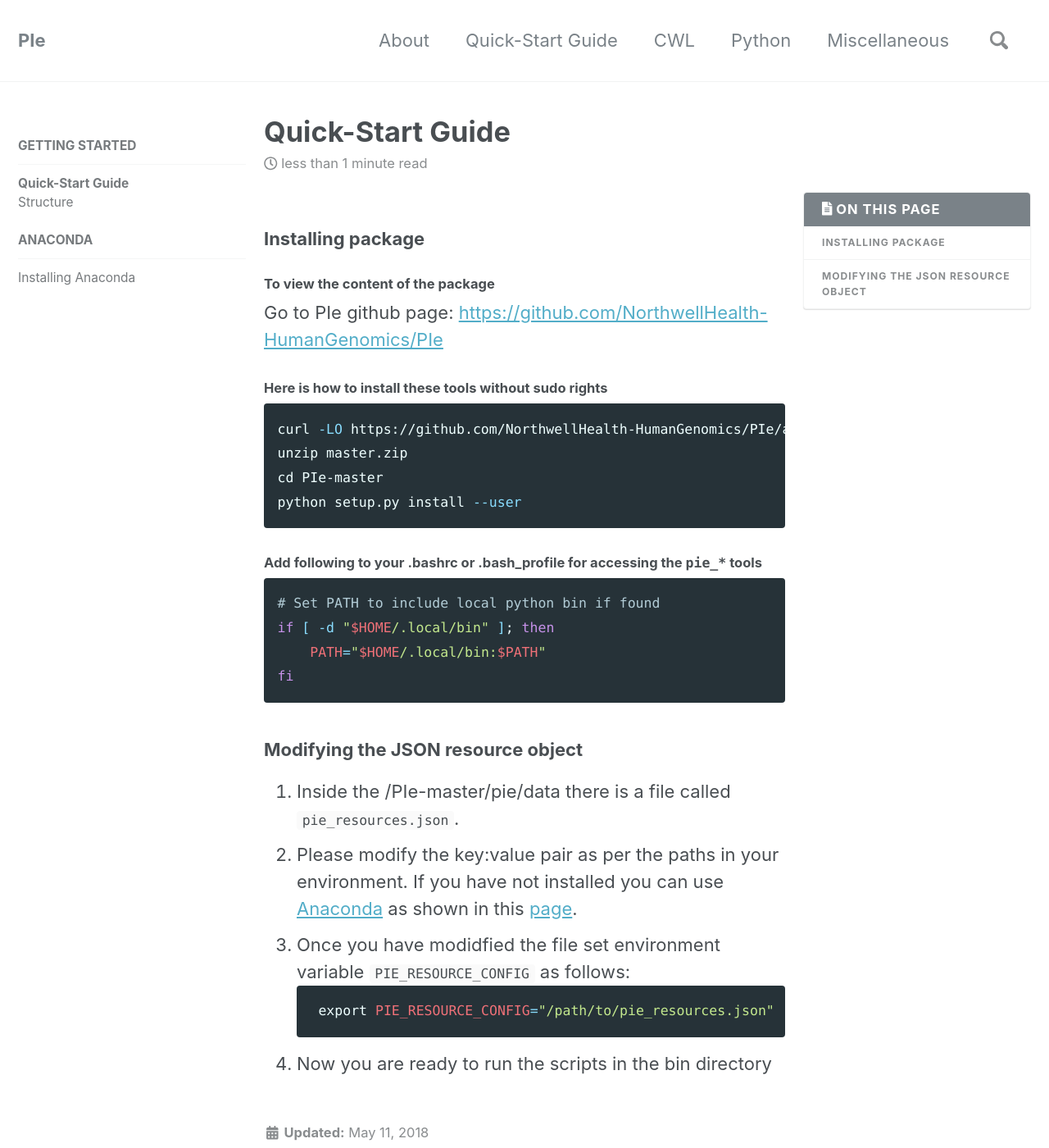
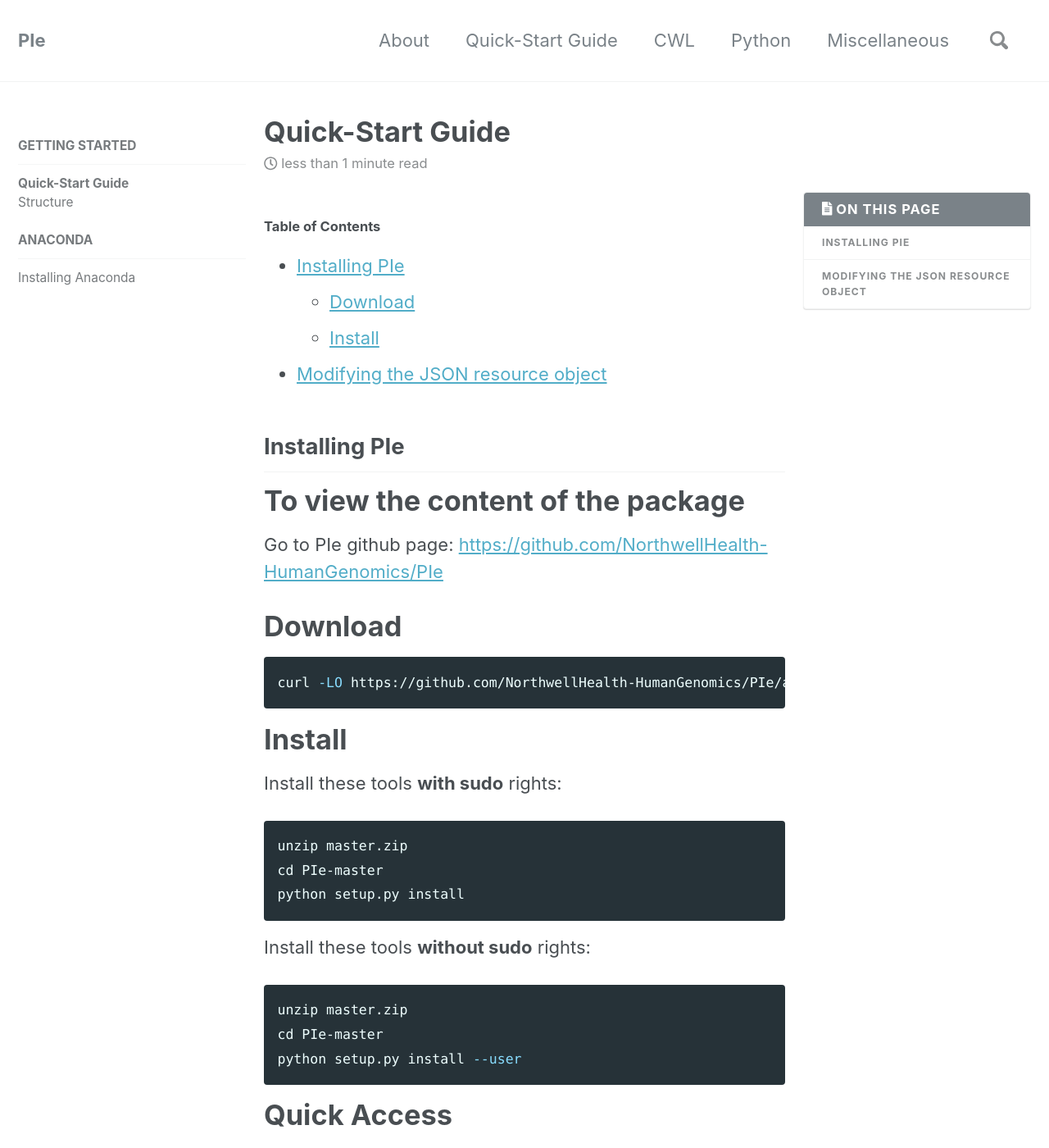
Before and after one commit to rhshah/PIe, a Jekyll site: the page built from docs/_docs/01-quick-start-guide.md, in a window 1280 px wide and 1400 px high. Shown: the whole window at 82% size. Built offline with Jekyll 4.4.1, drawn with Linux system fonts in a browser that asks for light colours; nearby versions of some CDN libraries; some of the changed text lies outside the part shown.

Commit message:
Modifying Docs

````diff
--- a/docs/_docs/01-quick-start-guide.md
+++ b/docs/_docs/01-quick-start-guide.md
@@ -11,22 +11,54 @@
 [^structure]: See [**Structure** page]({{ "/docs/structure/" | relative_url }}) for a list of files and what they do.
 [^anaconda]: See [**Anaconda** page]({{ "/docs/anaconda/" | relative_url }}) for installing miniconda and using bioconda for bioinformatics tools.
 
-### Installing package
+#### Table of Contents
 
-#### To view the content of the package
+- [Installing PIe](#installing-anaconda)
+	- [Download](#download)
+	- [Install](#install)
+- [Modifying the JSON resource object](#modifying-the-json-resource-object)
+
+## Installing PIe
+
+To view the content of the package
+==================================
 
 Go to PIe github page: <https://github.com/NorthwellHealth-HumanGenomics/PIe>
 
-#### Here is how to install these tools without sudo rights
+Download
+========
+
+
 
 ```bash
 curl -LO https://github.com/NorthwellHealth-HumanGenomics/PIe/archive/master.zip
+```
+
+Install
+=======
+
+Install these tools **with sudo** rights:
+
+```bash
+unzip master.zip
+cd PIe-master
+python setup.py install
+```
+
+Install these tools **without sudo** rights:
+
+```bash
 unzip master.zip
 cd PIe-master
 python setup.py install --user
 ```
 
-#### Add following to your .bashrc or .bash_profile for accessing the `pie_*` tools
+Quick Access
+============
+
+Add following to your **.bashrc** or **.bash_profile** for accessing the `pie_*` tools:
+
+When installed **without sudo** rights:
 
 ```bash
 # Set PATH to include local python bin if found
@@ -35,7 +67,7 @@
 fi
 ```
 
-### Modifying the JSON resource object
+## Modifying the JSON resource object
 
 1. Inside the /PIe-master/pie/data there is a file called `pie_resources.json`.
 2. Please modify the key:value pair as per the paths in your environment. If you have not installed you can use [Anaconda](http://docs.continuum.io/anaconda/) as shown in this [page]({{ "/docs/anaconda/" | relative_url }}).
````
